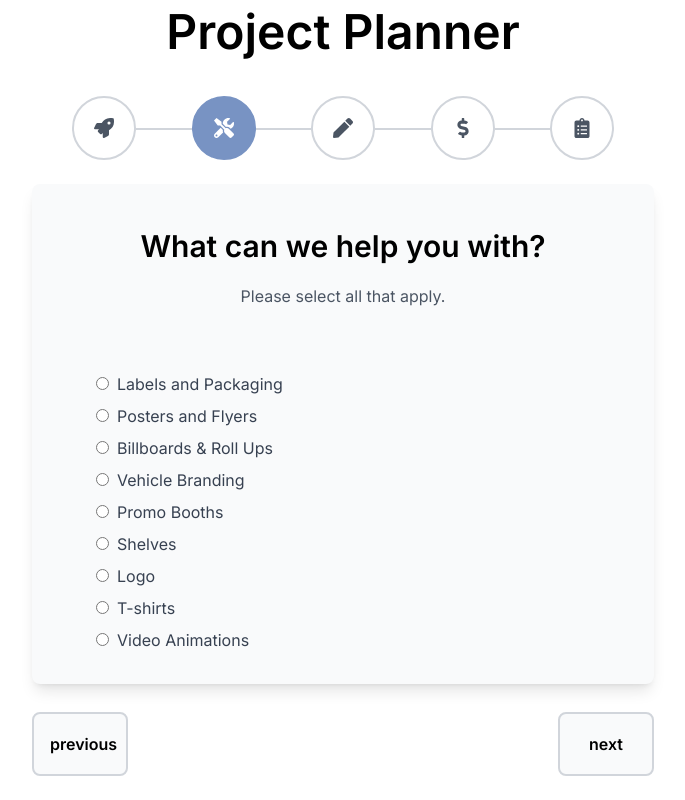
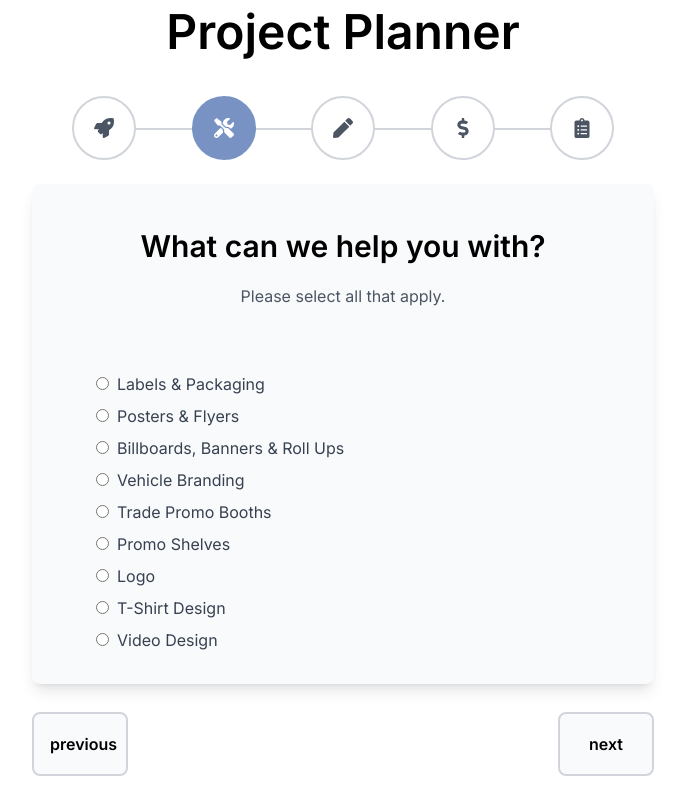
Before and after one commit to mariames/marko-benes-2, a Next.js app: page /planner in a window 1280 px wide. Both pictures are taken after a click on the button "next". Shown: the part 124-924 px from the top of the page, without its empty margins (297-982 px from the left). Built offline with nearby package versions, Linux system fonts and the light colour scheme.

Commit message:
Renaming

```diff
--- a/components/Services.tsx
+++ b/components/Services.tsx
@@ -15,7 +15,7 @@ const services: Service[] = [
   { name: "Trade Promo Booths", link: "/services/trade_promo_booths", src: "/service/trade-promo-booths.jpg" },
   { name: "Promo Shelves", link: "/services/promo_shelves", src: "/service/promo-shelves.jpg" },
   { name: "Logo", link: "/services/logo", src: "/service/logo.jpg" },
-  { name: "T-Shirt design", link: "/services/t-shirt_design", src: "/service/t-shirt-design.jpg" },
+  { name: "T-Shirt Design", link: "/services/t-shirt_design", src: "/service/t-shirt-design.jpg" },
   { name: "Video Design", link: "/services/video_design", src: "/service/video-design.jpg" },
 ];
 
--- a/components/Wizard.tsx
+++ b/components/Wizard.tsx
@@ -26,9 +26,9 @@ const steps = [
     content: (
       <div className='pl-10'>
         <fieldset>
-          {["Labels and Packaging", "Posters and Flyers", "Billboards & Roll Ups",
-            "Vehicle Branding", "Promo Booths", "Shelves", "Logo",
-            "T-shirts", "Video Animations"].map((item, index) => (
+          {["Labels & Packaging", "Posters & Flyers", "Billboards, Banners & Roll Ups",
+            "Vehicle Branding", "Trade Promo Booths", "Promo Shelves", "Logo",
+            "T-Shirt Design", "Video Design"].map((item, index) => (
             <div key={index} className="flex items-center mb-2">
               <input type="radio" name="service" value={item} className="mr-2" />
               <label className="text-gray-700">{item}</label>
```
